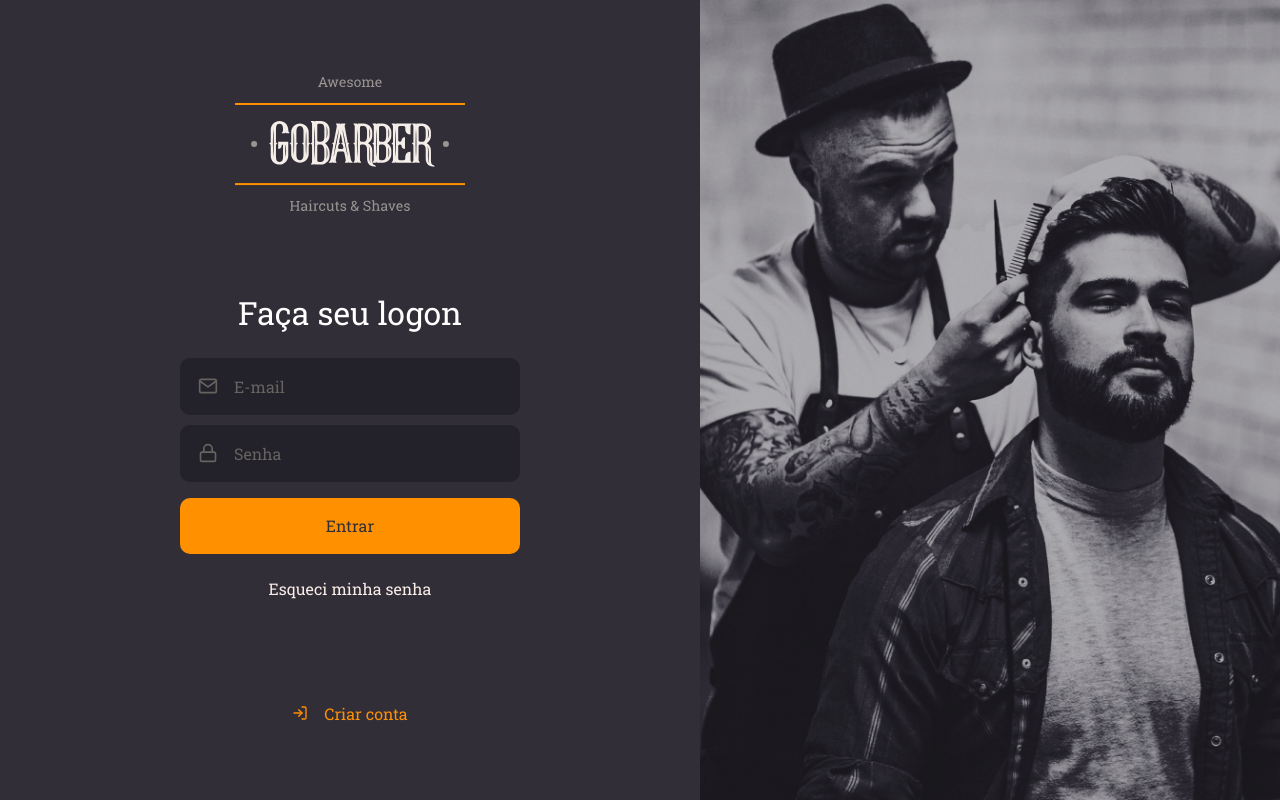
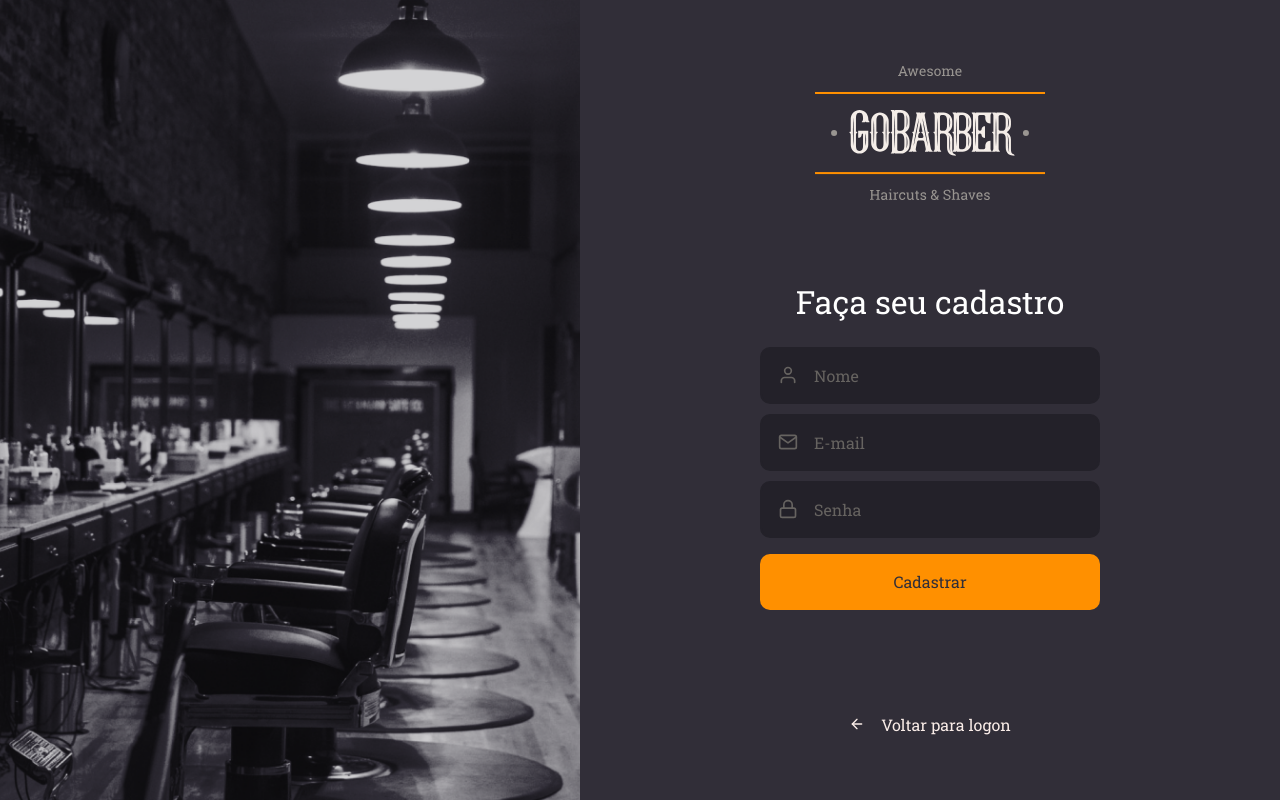
Before and after one commit to lswanderleygit/06-gobarber-web, a React (Create React App) app: page / in a window 1280 px wide. Built offline with nearby package versions, Linux system fonts and the light colour scheme.

Commit message:
feat: add and stylized page SignUp

```diff
--- a/src/App.tsx
+++ b/src/App.tsx
@@ -1,11 +1,12 @@
 import React from 'react'
 
-import SignIn from './pages/Signin'
+// import SignIn from './pages/Signin'
+import Signup from './pages/Signup'
 import GlobalStyle from './styles/global'
 
 const App: React.FC = () => (
   <>
-    <SignIn />
+    <Signup />
     <GlobalStyle />
   </>
 )
--- /dev/null
+++ b/src/pages/Signup/index.tsx
@@ -0,0 +1,40 @@
+import React from 'react'
+import { FiArrowLeft, FiUser, FiMail, FiLock } from 'react-icons/fi'
+
+import logoImg from '../../assets/logo.svg'
+
+import Input from '../../components/Input'
+import Button from '../../components/Button'
+
+import { Container, Content, Background } from './styles'
+
+const SignUp: React.FC = () => (
+  <Container>
+    <Background />
+
+    <Content>
+      <img src={logoImg} alt="GoBarber" />
+      <form>
+        <h1>Faça seu cadastro</h1>
+
+        <Input name="name" icon={FiUser} placeholder="Nome" />
+        <Input name="email" icon={FiMail} placeholder="E-mail" />
+        <Input
+          name="password"
+          icon={FiLock}
+          type="pasword"
+          placeholder="Senha"
+        />
+
+        <Button type="submit">Cadastrar</Button>
+      </form>
+
+      <a href="asdas">
+        <FiArrowLeft />
+        Voltar para logon
+      </a>
+    </Content>
+  </Container>
+)
+
+export default SignUp
--- /dev/null
+++ b/src/pages/Signup/styles.ts
@@ -0,0 +1,57 @@
+import styled from 'styled-components'
+import { shade } from 'polished'
+
+import SignUpBackground from '../../assets/sign-up-background.png'
+
+export const Container = styled.div`
+  height: 100vh;
+
+  display: flex;
+  align-items: stretch;
+`
+
+export const Content = styled.div`
+  display: flex;
+  flex-direction: column;
+  align-items: center;
+
+  place-content: center;
+
+  width: 100%;
+  max-width: 700px;
+
+  form {
+    margin: 80px 0;
+    width: 340px;
+    text-align: center;
+
+    h1 {
+      margin-bottom: 24px;
+    }
+  }
+
+  > a {
+    color: #faede8;
+    display: block;
+    margin-top: 24px;
+    text-decoration: none;
+    transition: color 0.2s;
+
+    display: flex;
+    align-items: center;
+
+    svg {
+      margin-right: 16px;
+    }
+
+    &:hover {
+      color: ${shade(0.2, '#faede8')};
+    }
+  }
+`
+
+export const Background = styled.div`
+  flex: 1;
+  background: url(${SignUpBackground}) no-repeat center;
+  background-size: cover;
+`
```
Also changed, not shown: src/assets/sign-up-background.png (added), 1 other file (tests, documents, lock files or other folders).
